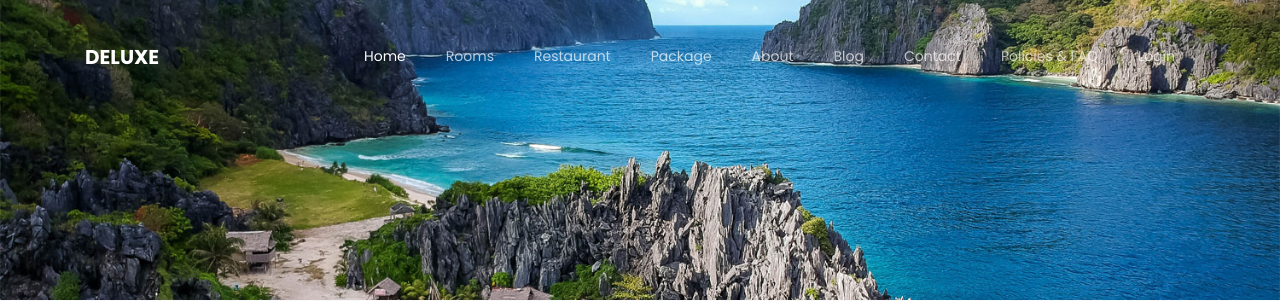
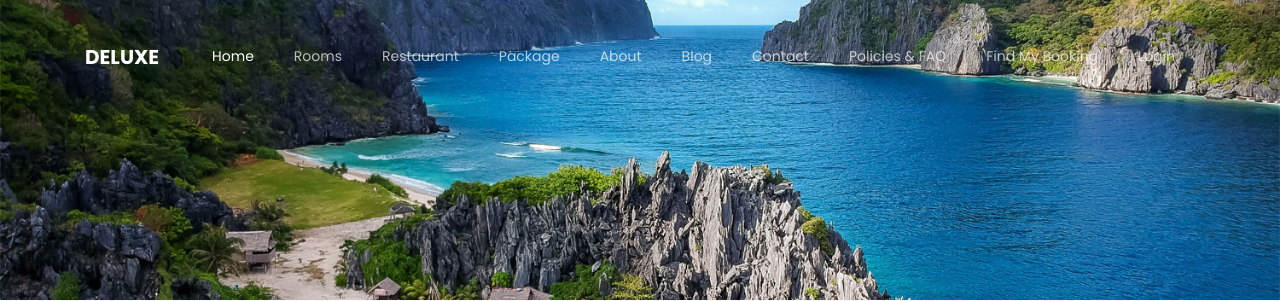
Before and after one commit to MdTanzil/Hotel-Booking-app-Django, a Django app: page /contact/ in a window 1280 px wide. Shown: the top 301 px of the page. Run offline with Django 4.2, Linux system fonts and the light colour scheme; some libraries are stand-ins or nearby versions; some web fonts are replaced.

Commit message:
Add guest checkout, pay at property choice and find-my-booking lookup

```diff
--- a/hotelbooking/admin.py
+++ b/hotelbooking/admin.py
@@ -53,14 +53,14 @@ class PackageAdmin(admin.ModelAdmin):
 
 @admin.register(Booking)
 class BookingAdmin(admin.ModelAdmin):
-    list_display = ("reference", "guest_name", "room", "start_date", "end_date", "status", "payment_status", "user")
+    list_display = ("reference", "guest_name", "room", "start_date", "end_date", "status", "payment_status", "payment_method", "email", "user")
     list_filter = ("created_at", "status", "payment_status")
     search_fields = ["guest_name", "phone_number", "reference"]
 
 
 @admin.register(Package_Booking)
 class PackageBookingAdmin(admin.ModelAdmin):
-    list_display = ("reference", "name", "package", "phone_number", "status", "payment_status", "user")
+    list_display = ("reference", "name", "package", "phone_number", "status", "payment_status", "payment_method", "email", "user")
     list_filter = ("status", "payment_status")
     search_fields = ["name", "phone_number", "reference"]
 
--- a/hotelbooking/form.py
+++ b/hotelbooking/form.py
@@ -8,6 +8,11 @@ from datetime import datetime
 
 class BookingForm(ModelForm):
     guest_name = forms.CharField(required=True, label="Name")
+    email = forms.EmailField(
+        required=True,
+        label="Email",
+        help_text="Your confirmation and booking reference will be sent here.",
+    )
     start_date = forms.DateField(
         required=True,
         label="Check in Date",
@@ -18,6 +23,19 @@ class BookingForm(ModelForm):
         label="Check out Date",
         widget=forms.DateInput(attrs={"type": "date", "min": datetime.now().date()}),
     )
+    payment_method = forms.ChoiceField(
+        label="How would you like to pay?",
+        choices=Booking.PAYMENT_METHOD_CHOICES,
+        widget=forms.RadioSelect,
+        initial=Booking.PAY_AT_PROPERTY,
+    )
+
+    def __init__(self, *args, stripe_available=True, **kwargs):
+        super().__init__(*args, **kwargs)
+        if not stripe_available:
+            self.fields["payment_method"].choices = [
+                (Booking.PAY_AT_PROPERTY, "Pay at the hotel")
+            ]
 
     class Meta:
         model = Booking
@@ -33,10 +51,37 @@ class BookingForm(ModelForm):
 
 
 class PackageBookingForm(ModelForm):
+    email = forms.EmailField(
+        required=True,
+        label="Email",
+        help_text="Your confirmation and booking reference will be sent here.",
+    )
+    payment_method = forms.ChoiceField(
+        label="How would you like to pay?",
+        choices=Package_Booking.PAYMENT_METHOD_CHOICES,
+        widget=forms.RadioSelect,
+        initial=Package_Booking.PAY_AT_PROPERTY,
+    )
+
+    def __init__(self, *args, stripe_available=True, **kwargs):
+        super().__init__(*args, **kwargs)
+        if not stripe_available:
+            self.fields["payment_method"].choices = [
+                (Package_Booking.PAY_AT_PROPERTY, "Pay at the hotel")
+            ]
 
     class Meta:
         model = Package_Booking
         exclude = ["package", "active", "user", "reference", "status", "payment_status"]
+
+
+class FindBookingForm(forms.Form):
+    reference = forms.CharField(
+        label="Booking reference",
+        max_length=12,
+        help_text="For example HB-XXXXXX — it was in your confirmation message.",
+    )
+    email = forms.EmailField(label="Email used for the booking")
 
 
 class ChangeDatesForm(ModelForm):
--- a/hotelbooking/templates/hotelbooking/confirm_cancel.html
+++ b/hotelbooking/templates/hotelbooking/confirm_cancel.html
@@ -21,7 +21,7 @@
                 <form action="" method="post">
                     {% csrf_token %}
                     <button type="submit" class="btn btn-danger rounded-0 p-6">Yes, cancel this booking</button>
-                    <a href="{% url 'hotelbooking:my-bookings' %}" class="btn btn-secondary rounded-0 p-6 ml-2">Keep my booking</a>
+                    <a href="{% if back_url %}{{ back_url }}{% else %}{% url 'hotelbooking:my-bookings' %}{% endif %}" class="btn btn-secondary rounded-0 p-6 ml-2">Keep my booking</a>
                 </form>
             </div>
         </div>
--- a/hotelbooking/templates/hotelbooking/createBooking.html
+++ b/hotelbooking/templates/hotelbooking/createBooking.html
@@ -29,6 +29,7 @@
 
         <div class="row">
             <div class="col-md-12">
+                <p class="text-center">No account needed — book as a guest with your email, or <a href="{% url 'account_login' %}?next={{ request.path }}">sign in</a> to keep your bookings in one place.</p>
                 <form action="" method="post">
                     {% csrf_token %}
                     {{ form|crispy }}
--- a/hotelbooking/templates/hotelbooking/create_package_booking.html
+++ b/hotelbooking/templates/hotelbooking/create_package_booking.html
@@ -26,6 +26,7 @@
             <p><strong>What's included:</strong>
             {% for item in package.package_item.all %}{{ item }}{% if not forloop.last %}, {% endif %}{% endfor %}</p>
             {% endif %}
+            <p>No account needed — book as a guest with your email, or <a href="{% url 'account_login' %}?next={{ request.path }}">sign in</a> to keep your bookings in one place.</p>
             <form action="" method="post" >
                 {% csrf_token %}
                 {{ form|crispy}}
--- a/hotelbooking/templates/hotelbooking/policies_faq.html
+++ b/hotelbooking/templates/hotelbooking/policies_faq.html
@@ -32,7 +32,7 @@
           <h2 class="mb-4 mt-5">Frequently asked questions</h2>
 
           <h5>Do I need an account to book?</h5>
-          <p>Yes — booking requires a free account, so your bookings, references and payment status are all in one place on the My Bookings page. On this demo site you can sign in instantly with one of the demo accounts shown on the login page.</p>
+          <p>No — you can book as a guest with just your name, phone number and email. Your booking reference is shown right after booking and sent to your email, and you can view, cancel or pay for the booking any time from the <a href="{% url 'hotelbooking:find-booking' %}">Find My Booking</a> page using your reference and email. If you do sign in, your bookings also appear on the My Bookings page.</p>
 
           <h5>How do I know my booking is confirmed?</h5>
           <p>After booking you see a confirmation message with your booking reference (for example HB-XXXXXX). Your booking also appears on the My Bookings page, and a confirmation email is sent when email is set up.</p>
--- a/hotelbooking/templates/hotelbooking/rooms-single.html
+++ b/hotelbooking/templates/hotelbooking/rooms-single.html
@@ -89,11 +89,15 @@
                 <p>No reviews yet — be the first to share your stay.</p>
               {% endif %}
               <h4 class="mt-5 mb-3">{% if user_review %}Update your review{% else %}Write a review{% endif %}</h4>
+              {% if user.is_authenticated %}
               <form action="{% url 'hotelbooking:add-review' room.pk %}" method="post">
                 {% csrf_token %}
                 {{ review_form|crispy }}
                 <button type="submit" class="btn btn-primary">{% if user_review %}Update review{% else %}Post review{% endif %}</button>
               </form>
+              {% else %}
+              <p><a href="{% url 'account_login' %}?next={{ request.path }}">Sign in</a> to write a review.</p>
+              {% endif %}
             </div>
           </div>
         </div>
--- a/hotelbooking/urls.py
+++ b/hotelbooking/urls.py
@@ -17,6 +17,10 @@ from .views import (
     AddReviewView,
     DeleteReviewView,
     PoliciesFaqView,
+    FindBookingView,
+    GuestBookingDetailView,
+    GuestCancelBookingView,
+    GuestPayView,
     RestaurantsTemplateView,
     AboutUsTemplateView,
     BlogTemplateView,
@@ -83,6 +87,22 @@ urlpatterns = [
     path('about-us/', AboutUsTemplateView.as_view(),name='about-us'),
     path('blog/', BlogTemplateView.as_view(),name='blog'),
     path('policies/', PoliciesFaqView.as_view(), name='policies-faq'),
+    path("find-booking/", FindBookingView.as_view(), name="find-booking"),
+    path(
+        "find-booking/<str:reference>/",
+        GuestBookingDetailView.as_view(),
+        name="guest-booking-detail",
+    ),
+    path(
+        "find-booking/<str:reference>/cancel/",
+        GuestCancelBookingView.as_view(),
+        name="guest-cancel-booking",
+    ),
+    path(
+        "find-booking/<str:reference>/pay/",
+        GuestPayView.as_view(),
+        name="guest-pay-booking",
+    ),
     path('contact/', ContactFormView.as_view(),name='contact-us'),
 
 
--- a/hotelbooking/views.py
+++ b/hotelbooking/views.py
@@ -4,6 +4,7 @@ import stripe
 from django.conf import settings
 from django.http import Http404, HttpResponse, HttpResponseBadRequest
 from django.shortcuts import render, get_object_or_404
+from django.urls import reverse
 from django.utils.decorators import method_decorator
 from django.views.decorators.csrf import csrf_exempt
 from datetime import datetime, date, timedelta
@@ -12,7 +13,7 @@ from django.views import View
 from django.views.generic import TemplateView, ListView, CreateView
 from .models import Room, Package, Booking, Room_category, Package_Booking, Review
 from django.db.models import Q, Avg
-from .form import BookingForm, PackageBookingForm, ContactForm, ChangeDatesForm, ReviewForm
+from .form import BookingForm, PackageBookingForm, ContactForm, ChangeDatesForm, ReviewForm, FindBookingForm
 from .emails import (
     send_booking_confirmation,
     send_package_booking_confirmation,
@@ -173,7 +174,7 @@ class PackageTemplate(ListView):
         )
 
 
-class RoomDetails(LoginRequiredMixin, TemplateView):
+class RoomDetails(TemplateView):
 
     def get(self, request, pk):
         room = Room.objects.get(id=pk)
@@ -274,42 +275,80 @@ class PoliciesFaqView(TemplateView):
     template_name = "hotelbooking/policies_faq.html"
 
 
-class CreateBookingRoom(LoginRequiredMixin, View):
+class CreateBookingRoom(View):
     def get(self, request, pk):
         room = Room.objects.get(id=pk)
-        form = BookingForm()
+        initial = {}
+        if request.user.is_authenticated and request.user.email:
+            initial["email"] = request.user.email
+        form = BookingForm(
+            initial=initial, stripe_available=stripe_configured()
+        )
         template_name = "hotelbooking/createBooking.html"
         context = {"form": form, "id": pk, "room": room}
         return render(request, template_name, context)
 
     def post(self, request, pk):
         room = Room.objects.get(id=pk)
-        form = BookingForm(request.POST, instance=Booking(room=room))
+        form = BookingForm(
+            request.POST,
+            instance=Booking(room=room),
+            stripe_available=stripe_configured(),
+        )
         if form.is_valid():
             booking = form.save(commit=False)
-            booking.user = request.user
+            if request.user.is_authenticated:
+                booking.user = request.user
             booking.save()
             send_booking_confirmation(booking)
             nights = (
                 form.cleaned_data["end_date"] - form.cleaned_data["start_date"]
             ).days
             total = room.room_price * nights
-            messages.success(
-                request,
-                f"Your booking for {room.room_name} is confirmed for "
-                f"{form.cleaned_data['start_date']} to "
-                f"{form.cleaned_data['end_date']} ({nights} night"
-                f"{'s' if nights != 1 else ''}, total ${total}). "
-                f"Your booking reference is {booking.reference}. "
-                "Our team will call you for confirmation.",
+            if (
+                booking.payment_method == Booking.PAY_ONLINE
+                and stripe_configured()
+            ):
+                try:
+                    session = create_checkout_session(
+                        request, booking, "room"
+                    )
+                    if getattr(session, "url", None):
+                        request.session["guest_booking_ref"] = booking.reference
+                        return redirect(session.url)
+                except Exception:
+                    logger.exception(
+                        "Stripe Checkout failed for %s", booking.reference
+                    )
+                messages.warning(
+                    request,
+                    "Your booking is confirmed, but online payment could "
+                    "not be started — please pay at the hotel or try again "
+                    "from My Bookings.",
+                )
+            else:
+                messages.success(
+                    request,
+                    f"Your booking for {room.room_name} is confirmed for "
+                    f"{form.cleaned_data['start_date']} to "
+                    f"{form.cleaned_data['end_date']} ({nights} night"
+                    f"{'s' if nights != 1 else ''}, total ${total}). "
+                    f"Your booking reference is {booking.reference}. "
+                    "Our team will call you for confirmation.",
+                )
+            if request.user.is_authenticated:
+                return redirect("hotelbooking:rooms")
+            request.session["guest_booking_ref"] = booking.reference
+            return redirect(
+                "hotelbooking:guest-booking-detail",
+                reference=booking.reference,
             )
-            return redirect("hotelbooking:rooms")
         template_name = "hotelbooking/createBooking.html"
         context = {"form": form, "id": pk, "room": room}
         return render(request, template_name, context)
 
 
-class PackageBookingCreateView(LoginRequiredMixin, View):
+class PackageBookingCreateView(View):
     def get(self, request, pk):
         package = Package.objects.get(id=pk)
         if not package.is_current:
@@ -317,7 +356,12 @@ class PackageBookingCreateView(LoginRequiredMixin, View):
                 request, "This package is no longer available."
             )
             return redirect("hotelbooking:packages")
-        form = PackageBookingForm()
+        initial = {}
+        if request.user.is_authenticated and request.user.email:
+            initial["email"] = request.user.email
+        form = PackageBookingForm(
+            initial=initial, stripe_available=stripe_configured()
+        )
         template_name = "hotelbooking/create_package_booking.html"
         context = {"form": form, "id": pk, "package": package}
         return render(request, template_name, context)
@@ -330,20 +374,54 @@ class PackageBookingCreateView(LoginRequiredMixin, View):
             )
             return redirect("hotelbooking:packages")
         form = PackageBookingForm(
-            request.POST, instance=Package_Booking(package=package)
+            request.POST,
+            instance=Package_Booking(package=package),
+            stripe_available=stripe_configured(),
         )
         if form.is_valid():
             package_booking = form.save(commit=False)
-            package_booking.user = request.user
+            if request.user.is_authenticated:
+                package_booking.user = request.user
             package_booking.save()
             send_package_booking_confirmation(package_booking)
-            messages.success(
-                request,
-                f"Your booking for the {package.name} package is confirmed. "
-                f"Your booking reference is {package_booking.reference}. "
-                "Our team will call you for confirmation.",
+            if (
+                package_booking.payment_method == Package_Booking.PAY_ONLINE
+                and stripe_configured()
+            ):
+                try:
+                    session = create_checkout_session(
+                        request, package_booking, "package"
+                    )
+                    if getattr(session, "url", None):
+                        request.session["guest_booking_ref"] = (
+                            package_booking.reference
+                        )
+                        return redirect(session.url)
+                except Exception:
+                    logger.exception(
+                        "Stripe Checkout failed for %s",
+                        package_booking.reference,
+                    )
+                messages.warning(
+                    request,
+                    "Your booking is confirmed, but online payment could "
+                    "not be started — please pay at the hotel or try again "
+                    "from My Bookings.",
+                )
+            else:
+                messages.success(
+                    request,
+                    f"Your booking for the {package.name} package is confirmed. "
+                    f"Your booking reference is {package_booking.reference}. "
+                    "Our team will call you for confirmation.",
+                )
+            if request.user.is_authenticated:
+                return redirect("hotelbooking:packages")
+            request.session["guest_booking_ref"] = package_booking.reference
+            return redirect(
+                "hotelbooking:guest-booking-detail",
+                reference=package_booking.reference,
             )
-            return redirect("hotelbooking:packages")
         template_name = "hotelbooking/create_package_booking.html"
         context = {"form": form, "id": pk, "package": package}
         return render(request, template_name, context)
@@ -621,3 +699,213 @@ class ContactFormView(FormView):
         # Save the form data to the database
         form.save()
         return super().form_valid(form)
+
+
+
+def _find_booking_by_reference(reference):
+    """Return ("room", booking) or ("package", booking) for a reference,
+    or (None, None) when nothing matches."""
+    booking = Booking.objects.filter(reference=reference).first()
+    if booking:
+        return "room", booking
+    booking = Package_Booking.objects.filter(reference=reference).first()
+    if booking:
+        return "package", booking
+    return None, None
+
+
+def _guest_can_access(request, booking):
+    """A booking may be viewed when the visitor verified it through the
+    find-my-booking lookup (session holds the reference), owns it, or is
+    staff."""
+    if request.session.get("guest_booking_ref") == booking.reference:
+        return True
+    if request.user.is_authenticated and (
+        booking.user == request.user or request.user.is_staff
+    ):
+        return True
+    return False
+
+
+class FindBookingView(View):
+    def get(self, request):
+        form = FindBookingForm()
+        return render(
+            request, "hotelbooking/find_booking.html", {"form": form}
+        )
+
+    def post(self, request):
+        form = FindBookingForm(request.POST)
+        if form.is_valid():
+            reference = form.cleaned_data["reference"].strip().upper()
+            email = form.cleaned_data["email"].strip().lower()
+            _kind, booking = _find_booking_by_reference(reference)
+            if booking and booking.contact_email.lower() == email:
+                request.session["guest_booking_ref"] = booking.reference
+                return redirect(
+                    "hotelbooking:guest-booking-detail",
+                    reference=booking.reference,
+                )
+            messages.error(
+                request,
+                "No booking found with that reference and email. Please "
+                "check both and try again.",
+            )
+        return render(
+            request, "hotelbooking/find_booking.html", {"form": form}
+        )
+
+
+class GuestBookingDetailView(View):
+    def get(self, request, reference):
+        kind, booking = _find_booking_by_reference(reference)
+        if not booking:
+            raise Http404("Booking not found")
+        if not _guest_can_access(request, booking):
+            messages.error(
+                request,
+                "Please enter your booking reference and email to view "
+                "this booking.",
+            )
+            return redirect("hotelbooking:find-booking")
+        if kind == "room":
+            booking.nights = (booking.end_date - booking.start_date).days
+            booking.stay_total = booking.room.room_price * booking.nights
+        context = {
+            "booking": booking,
+            "kind": kind,
+            "stripe_configured": stripe_configured(),
+        }
+        return render(
+            request, "hotelbooking/guest_booking_detail.html", context
+        )
+
+
+class GuestCancelBookingView(View):
+    def get(self, request, reference):
+        kind, booking = _find_booking_by_reference(reference)
+        if not booking:
+            raise Http404("Booking not found")
+        if not _guest_can_access(request, booking):
+            messages.error(
+                request,
+                "Please enter your booking reference and email to view "
+                "this booking.",
+            )
+            return redirect("hotelbooking:find-booking")
+        if booking.status == Booking.STATUS_CANCELLED:
+            messages.info(
+                request, f"Booking {booking.reference} is already cancelled."
+            )
+            return redirect(
+                "hotelbooking:guest-booking-detail", reference=reference
+            )
+        if kind == "room" and booking.start_date - date.today() < timedelta(
+            days=2
+        ):
+            messages.error(
+                request,
+                "This booking can no longer be cancelled online. Free "
+                "cancellation ends 2 days before check-in — please contact us.",
+            )
+            return redirect(
+                "hotelbooking:guest-booking-detail", reference=reference
+            )
+        if kind == "room":
+            booking.nights = (booking.end_date - booking.start_date).days
+            booking.stay_total = booking.room.room_price * booking.nights
+        context = {
+            "booking": booking,
+            "kind": kind,
+            "back_url": reverse(
+                "hotelbooking:guest-booking-detail", args=[reference]
+            ),
+        }
+        return render(request, "hotelbooking/confirm_cancel.html", context)
+
+    def post(self, request, reference):
+        kind, booking = _find_booking_by_reference(reference)
+        if not booking:
+            raise Http404("Booking not found")
+        if not _guest_can_access(request, booking):
+            messages.error(
+                request,
+                "Please enter your booking reference and email to view "
+                "this booking.",
+            )
+            return redirect("hotelbooking:find-booking")
+        if booking.status == Booking.STATUS_CANCELLED:
+            messages.info(
+                request, f"Booking {booking.reference} is already cancelled."
+            )
+        elif kind == "room" and booking.start_date - date.today() < timedelta(
+            days=2
+        ):
+            messages.error(
+                request,
+                "This booking can no longer be cancelled online. Free "
+                "cancellation ends 2 days before check-in — please contact us.",
+            )
+        else:
+            booking.status = Booking.STATUS_CANCELLED
+            booking.save()
+            if kind == "room":
+                send_booking_cancellation(booking)
+            else:
+                send_package_booking_cancellation(booking)
+            messages.success(
+                request, f"Booking {booking.reference} has been cancelled."
+            )
+        return redirect(
+            "hotelbooking:guest-booking-detail", reference=reference
+        )
+
+
+class GuestPayView(View):
+    def post(self, request, reference):
+        kind, booking = _find_booking_by_reference(reference)
+        if not booking:
+            raise Http404("Booking not found")
+        if not _guest_can_access(request, booking):
+            messages.error(
+                request,
+                "Please enter your booking reference and email to view "
+                "this booking.",
+            )
+            return redirect("hotelbooking:find-booking")
+        if booking.status != Booking.STATUS_CONFIRMED:
+            messages.error(request, "This booking cannot be paid.")
+            return redirect(
+                "hotelbooking:guest-booking-detail", reference=reference
+            )
+        if booking.payment_status == Booking.PAYMENT_PAID:
+            messages.info(request, "This booking is already paid.")
+            return redirect(
+                "hotelbooking:guest-booking-detail", reference=reference
+            )
+        if not stripe_configured():
+            messages.error(
+                request,
+                "Online payment is not set up yet — please pay at the hotel.",
+            )
+            return redirect(
+                "hotelbooking:guest-booking-detail", reference=reference
+            )
+        try:
+            session = create_checkout_session(request, booking, kind)
+        except Exception:
+            logger.exception("Stripe Checkout failed for %s", reference)
+            messages.error(
+                request, "Could not start the payment. Please try again."
+            )
+            return redirect(
+                "hotelbooking:guest-booking-detail", reference=reference
+            )
+        if not getattr(session, "url", None):
+            messages.error(
+                request, "Could not start the payment. Please try again."
+            )
+            return redirect(
+                "hotelbooking:guest-booking-detail", reference=reference
+            )
+        return redirect(session.url)
--- a/templates/navbar.html
+++ b/templates/navbar.html
@@ -14,6 +14,7 @@
 	          <li class="nav-item"><a href="{% url 'hotelbooking:blog' %}" class="nav-link">Blog</a></li>
 	          <li class="nav-item"><a href="{% url 'hotelbooking:contact-us' %}" class="nav-link">Contact</a></li>
 	          <li class="nav-item"><a href="{% url 'hotelbooking:policies-faq' %}" class="nav-link">Policies &amp; FAQ</a></li>
+	          <li class="nav-item"><a href="{% url 'hotelbooking:find-booking' %}" class="nav-link">Find My Booking</a></li>
 			  {% if user.is_authenticated %}
 	          <li class="nav-item"><a href="{% url 'hotelbooking:my-bookings' %}" class="nav-link">My Bookings</a></li>
 	          {% if user.is_staff %}
```
Also changed, not shown: hotelbooking/emails.py (+7 -7 lines), hotelbooking/models.py (+40 -0 lines), hotelbooking/templates/hotelbooking/find_booking.html (added, +24 -0 lines), hotelbooking/templates/hotelbooking/guest_booking_detail.html (added, +43 -0 lines), hotelbooking/migrations/0016_booking_email_booking_payment_method_and_more.py (added).
